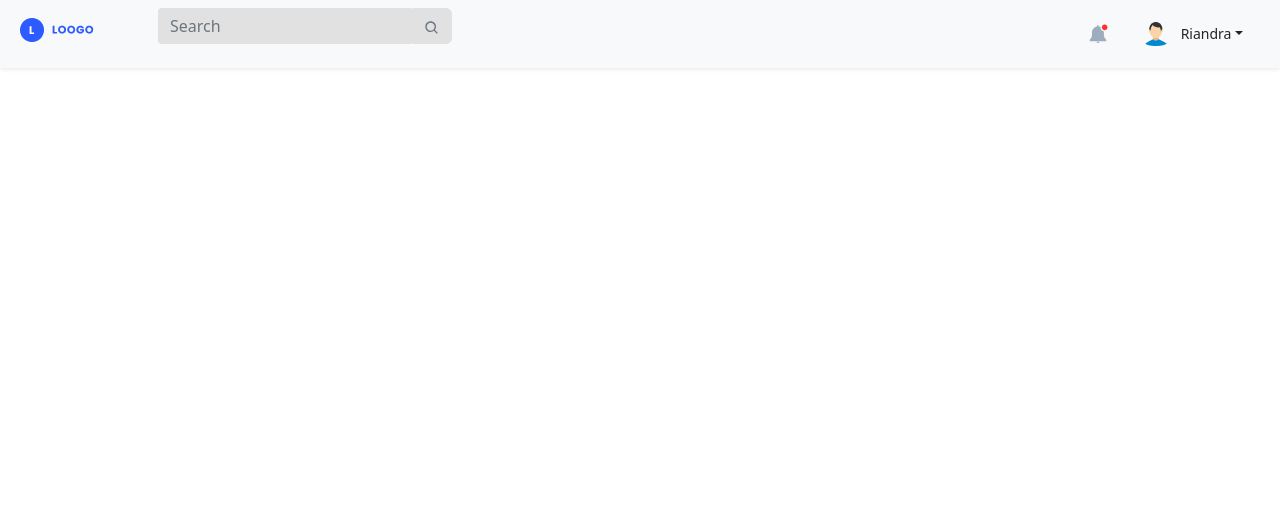
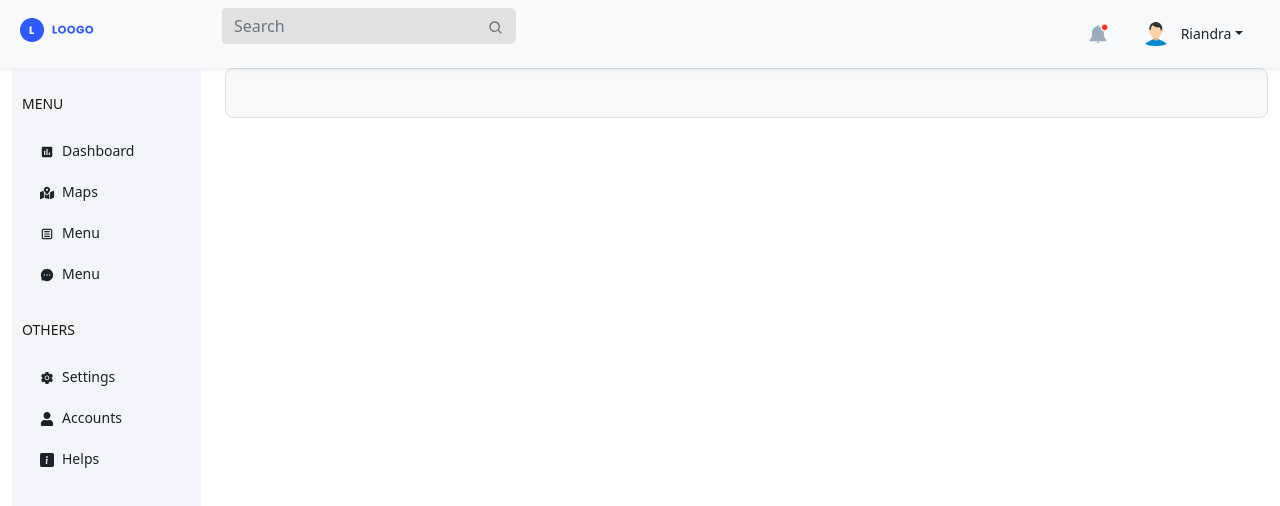
Before and after one commit to Nasim-Bin-kamal/redgreen-task, a React (Create React App) app: page / in a window 1280 px wide. Shown: the top 506 px of the page. Built offline with nearby package versions, Linux system fonts and the light colour scheme.

Commit message:
sidebar implemented

```diff
--- a/src/Pages/Dashboard.jsx
+++ b/src/Pages/Dashboard.jsx
@@ -1,10 +1,12 @@
 import React from 'react';
+import DashboardHome from '../components/DashboardHome/DashboardHome';
 import Header from '../components/Header/Header';
 
 const Dashboard = () => {
     return (
         <div>
             <Header />
+            <DashboardHome />
         </div>
     );
 };
--- /dev/null
+++ b/src/components/DashboardHome/DashboardHome.jsx
@@ -0,0 +1,53 @@
+import React from 'react';
+import { Col, Container, Nav, Row, Tab } from "react-bootstrap";
+import styles from './DashboardHome.module.css';
+import { FaMapMarkedAlt, FaComment, FaListUl, FaUserPlus, FaSignOutAlt, FaPlusCircle, FaServicestack, FaUser } from "react-icons/fa";
+import { MdInsertChart } from "react-icons/md";
+import { CgMenuBoxed } from "react-icons/cg";
+import { AiFillMessage, AiFillSetting } from "react-icons/ai";
+import { TiUser } from "react-icons/ti";
+import { BsFillInfoSquareFill } from "react-icons/bs";
+
+
+
+const DashboardHome = () => {
+
+    return (
+        <div>
+            <Container fluid className="mx-auto">
+                <Tab.Container id="left-tabs-example" defaultActiveKey="my-order">
+                    <Row xs={1} sm={1} md={2} lg={2} xl={2} >
+                        <Col xs={12} sm={12} md={3} lg={2} xl={2}>
+                            <div className={`${styles.dashboardSidebar}`} style={{ minHeight: '100vh', position: 'sticky', top: '114px' }}>
+                                <p className={styles.menu}>MENU</p>
+                                <Nav variant="light" className={`flex-column ${styles.dashNav}`}>
+
+                                    <Nav.Link className='ms-3' to="dashboard"><span className="me-2"><MdInsertChart /></span>Dashboard</Nav.Link>
+                                    <Nav.Link className='ms-3' to="maps"><span className="me-2"><FaMapMarkedAlt /></span>Maps</Nav.Link>
+                                    <Nav.Link className='ms-3' to="menu"><span className="me-2"><CgMenuBoxed /></span>Menu</Nav.Link>
+                                    <Nav.Link className='ms-3' to="menu"><span className="me-2"><AiFillMessage /></span>Menu</Nav.Link>
+
+                                </Nav>
+                                <Nav variant="light" className={`flex-column ${styles.dashNav}`}>
+                                    <p className={styles.others}>OTHERS</p>
+                                    <Nav.Link className='ms-3' to="settings"><span className="me-2"><AiFillSetting /></span>Settings</Nav.Link>
+                                    <Nav.Link className='ms-3' to="accounts"><span className="me-2"><FaUser /></span>Accounts</Nav.Link>
+                                    <Nav.Link className='ms-3' to="helps"><span className="me-2"><BsFillInfoSquareFill /></span>Helps</Nav.Link>
+                                </Nav>
+                            </div>
+                        </Col>
+
+                        <Col xs={12} sm={12} md={9} lg={10} xl={10}>
+                            <div className="bg-light rounded-3 py-4 border" >
+
+
+                            </div>
+                        </Col>
+                    </Row>
+                </Tab.Container>
+            </Container >
+        </div >
+    );
+};
+
+export default DashboardHome;
--- /dev/null
+++ b/src/components/DashboardHome/DashboardHome.module.css
@@ -0,0 +1,40 @@
+/* .dashboardTitle {
+    color: #E94560;
+} */
+
+
+.dashboardSidebar {
+    background-color: #f1f2f7bf;
+    height: 100%;
+    position: sticky;
+    top:0%;
+}
+.menu,.others{
+    padding: 25px 10px 0px 10px ;
+    font-size: 14px;
+    color:#181818;
+    font-weight: 400;
+}
+.dashNav a {
+    width: 85%;
+    text-decoration: none;
+    font-size: 14px;
+    font-weight: 500;
+    padding: 10px 12px;
+    color:#1B2128;
+    cursor: pointer;
+    transition: 0.3s;
+    border-radius: 5px;
+}
+.icons{
+    color:#9DACBE;
+}
+
+.dashNav a:hover {
+    color: #2D5BFF;
+    background-color: #002dd11a;
+
+}
+.dashNav a:hover>.icons{
+    color: #2D5BFF;
+}
--- a/src/components/Header/Header.jsx
+++ b/src/components/Header/Header.jsx
@@ -18,7 +18,7 @@ const Header = () => {
                 <Navbar.Toggle aria-controls="navbarScroll" />
                 <Navbar.Collapse id="navbarScroll">
                     <Nav
-                        className="me-auto my-2 my-lg-0"
+                        className="me-auto ms-lg-5 ps-lg-3 my-2 my-lg-0"
                         style={{ maxHeight: '100px' }}
                         navbarScroll
                     >
```
